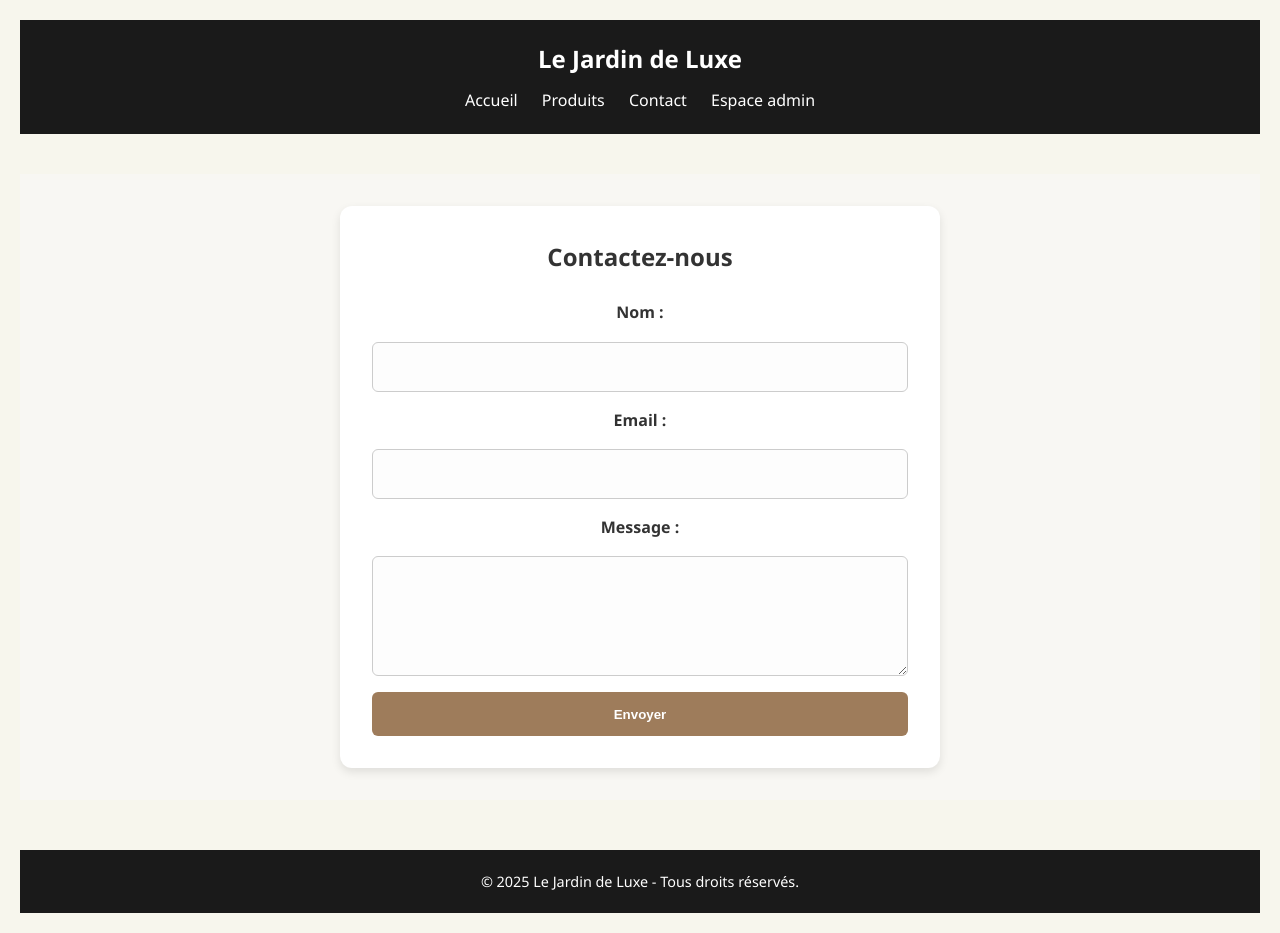
After one commit to Devlim0210/le_jardin_de_luxe, a PHP site: page /contact.php in a window 1280 px wide. The commit adds this page. Run offline with PHP 8.4, Linux system fonts and the light colour scheme.

Commit message:
📩 Ajout de la page contact avec formulaire simple

```diff
--- /dev/null
+++ b/contact.php
@@ -0,0 +1,36 @@
+<?php include 'header.php'; ?>
+
+<main class="contact">
+  <section>
+    <h1>Contactez-nous</h1>
+
+    <?php
+    // Si le formulaire a été soumis
+    if ($_SERVER['REQUEST_METHOD'] === 'POST') {
+        // Récupérer les données et les sécuriser
+        $nom = htmlspecialchars($_POST['nom']);
+        $email = htmlspecialchars($_POST['email']);
+        $message = htmlspecialchars($_POST['message']);
+
+        // Afficher un message de confirmation
+        echo "<p class='confirmation'>Merci $nom, votre message a bien été envoyé.</p>";
+    } else {
+    ?>
+      <!-- Formulaire de contact -->
+      <form action="contact.php" method="POST" class="formulaire-contact">
+        <label for="nom">Nom :</label>
+        <input type="text" id="nom" name="nom" required>
+
+        <label for="email">Email :</label>
+        <input type="email" id="email" name="email" required>
+
+        <label for="message">Message :</label>
+        <textarea id="message" name="message" required></textarea>
+
+        <button type="submit">Envoyer</button>
+      </form>
+    <?php } ?>
+  </section>
+</main>
+
+<?php include 'footer.php'; ?>
--- a/styles.css
+++ b/styles.css
@@ -215,3 +215,74 @@ footer {
   color: #444;
   text-decoration: underline;
 }
+
+
+
+/*contact*/
+.contact {
+  padding: 2rem;
+  background-color: #f8f7f3;
+}
+
+.contact section {
+  max-width: 600px;
+  margin: 0 auto;
+  background: white;
+  padding: 2rem;
+  border-radius: 12px;
+  box-shadow: 0 4px 10px rgba(0,0,0,0.1);
+}
+
+.contact h1 {
+  text-align: center;
+  margin-bottom: 1.5rem;
+}
+
+.formulaire-contact {
+  display: flex;
+  flex-direction: column;
+  gap: 1rem;
+}
+
+.formulaire-contact label {
+  font-weight: bold;
+}
+
+.formulaire-contact input,
+.formulaire-contact textarea {
+  padding: 0.8rem;
+  border: 1px solid #ccc;
+  border-radius: 6px;
+  font-family: inherit;
+  font-size: 1rem;
+  background: #fdfdfd;
+}
+
+.formulaire-contact textarea {
+  min-height: 120px;
+  resize: vertical;
+}
+
+.formulaire-contact button {
+  background-color: #9e7c5b;
+  color: white;
+  padding: 0.9rem;
+  border: none;
+  border-radius: 6px;
+  font-weight: bold;
+  cursor: pointer;
+  transition: background-color 0.3s ease;
+}
+
+.formulaire-contact button:hover {
+  background-color: #815f3f;
+}
+
+.confirmation {
+  background-color: #e5ffe5;
+  color: #246b24;
+  padding: 1rem;
+  border-radius: 8px;
+  text-align: center;
+  font-weight: bold;
+}
```
